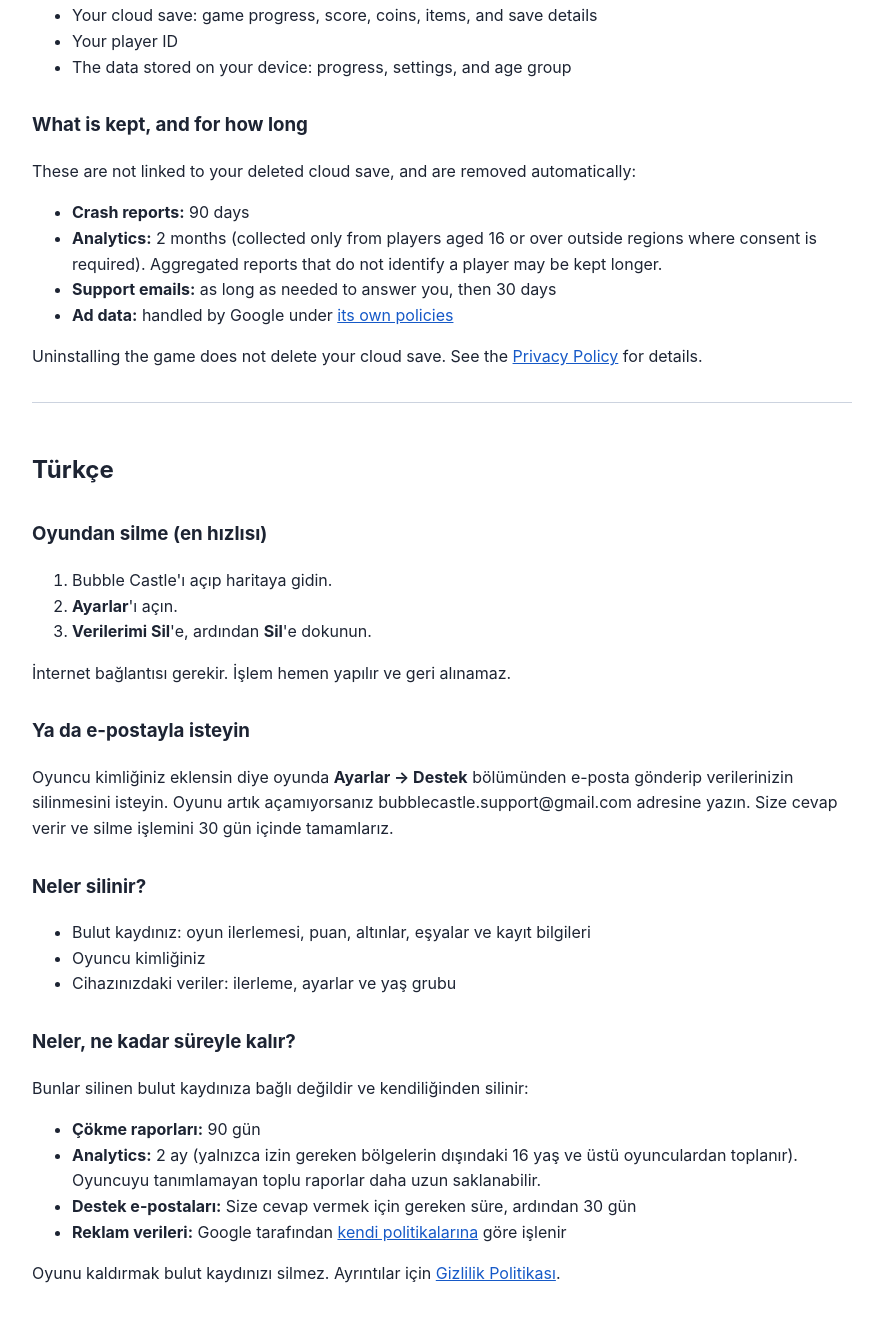
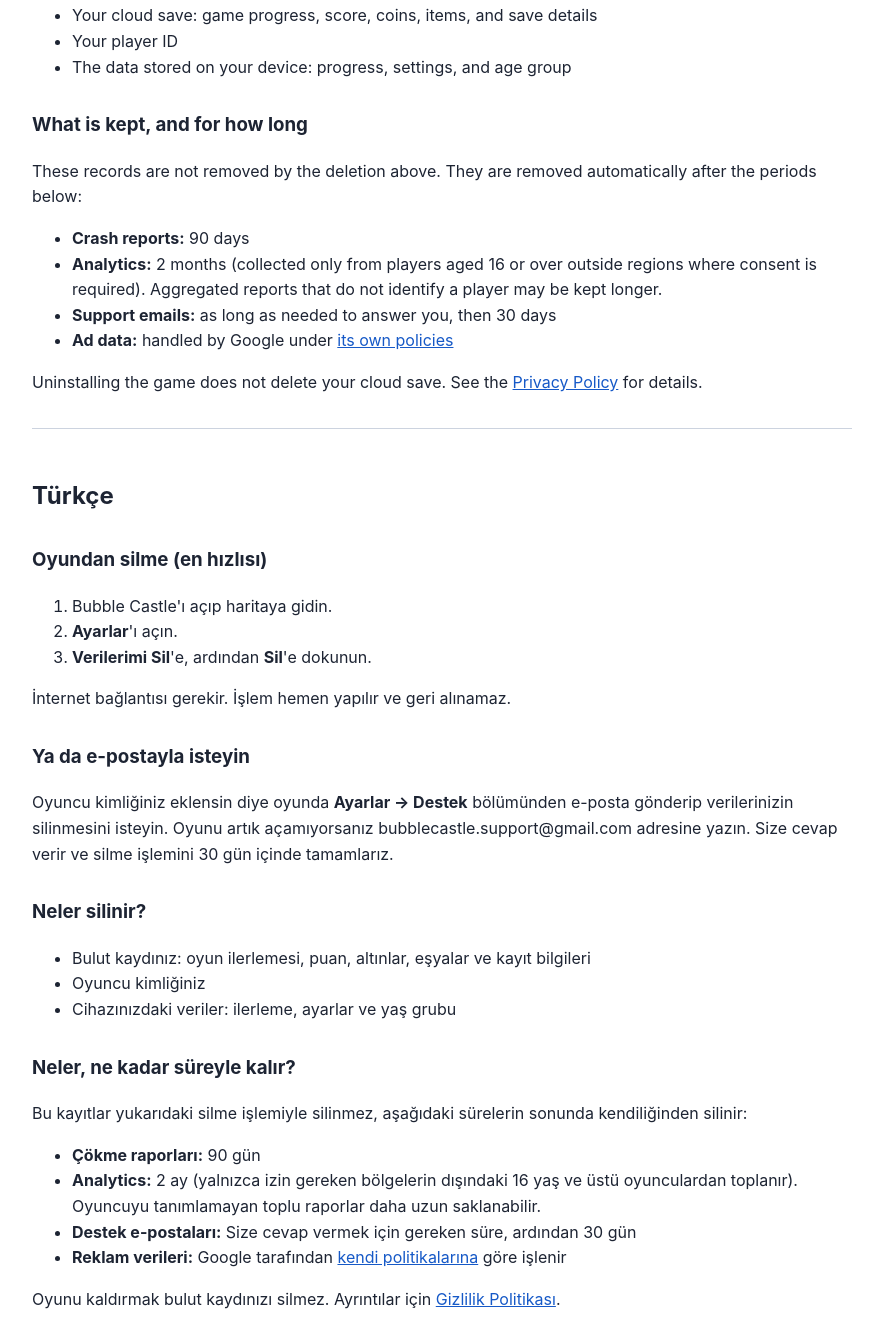
Before and after one commit to sinanbora/bubblecastle-legal, a plain HTML site: page delete-data.html in a window 1280 px wide. Shown: the part 721-2045 px from the top of the page, without its empty margins (198-1081 px from the left). Drawn offline with Linux system fonts and the light colour scheme.

Commit message:
Veri silme sayfası: saklanan kayıtların açıklaması

```diff
--- a/delete-data.html
+++ b/delete-data.html
@@ -38,7 +38,7 @@ hr { border: 0; border-top: 1px solid #ccd3df; margin: 2em 0; }
 <li>The data stored on your device: progress, settings, and age group</li>
 </ul>
 <h3>What is kept, and for how long</h3>
-<p>These are not linked to your deleted cloud save, and are removed automatically:</p>
+<p>These records are not removed by the deletion above. They are removed automatically after the periods below:</p>
 <ul>
 <li><strong>Crash reports:</strong> 90 days</li>
 <li><strong>Analytics:</strong> 2 months (collected only from players aged 16 or over outside regions where consent is required). Aggregated reports that do not identify a player may be kept longer.</li>
@@ -64,7 +64,7 @@ hr { border: 0; border-top: 1px solid #ccd3df; margin: 2em 0; }
 <li>Cihazınızdaki veriler: ilerleme, ayarlar ve yaş grubu</li>
 </ul>
 <h3>Neler, ne kadar süreyle kalır?</h3>
-<p>Bunlar silinen bulut kaydınıza bağlı değildir ve kendiliğinden silinir:</p>
+<p>Bu kayıtlar yukarıdaki silme işlemiyle silinmez, aşağıdaki sürelerin sonunda kendiliğinden silinir:</p>
 <ul>
 <li><strong>Çökme raporları:</strong> 90 gün</li>
 <li><strong>Analytics:</strong> 2 ay (yalnızca izin gereken bölgelerin dışındaki 16 yaş ve üstü oyunculardan toplanır). Oyuncuyu tanımlamayan toplu raporlar daha uzun saklanabilir.</li>
```
